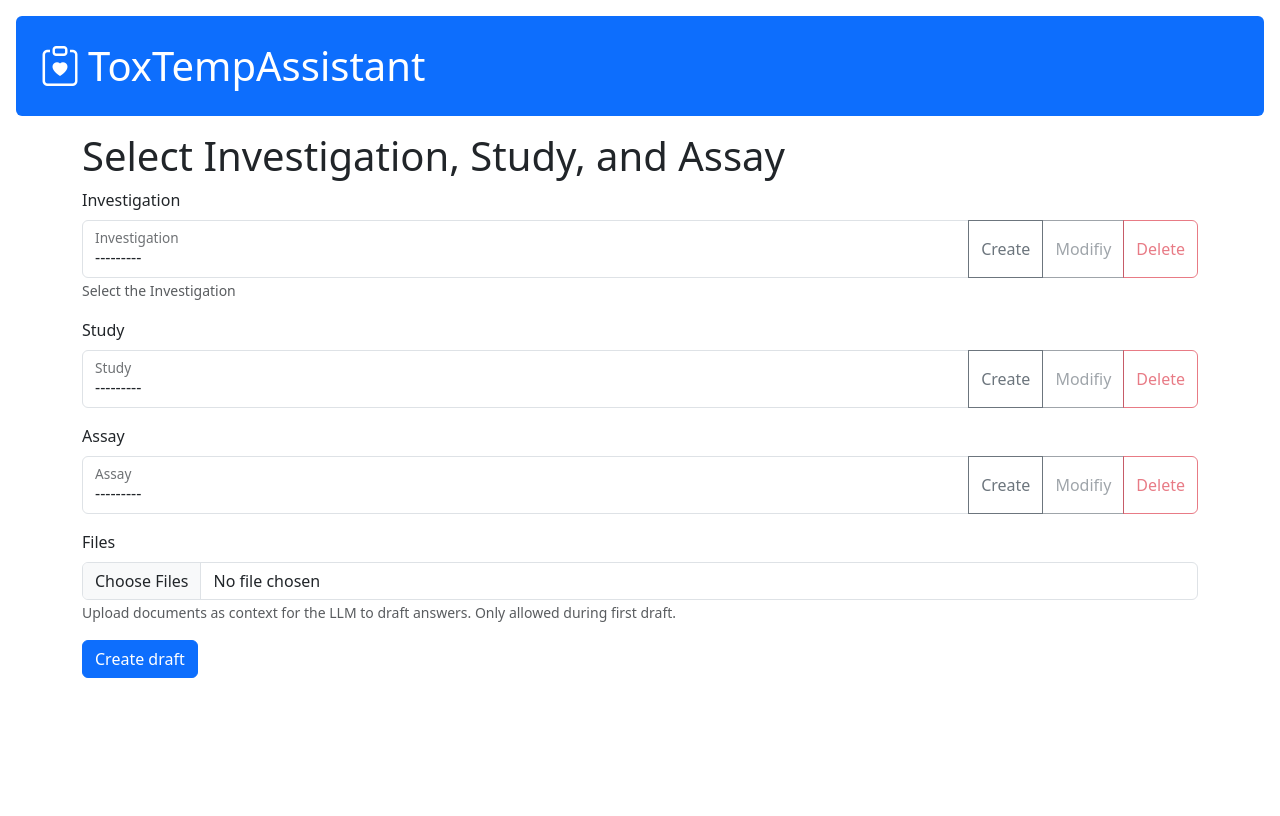
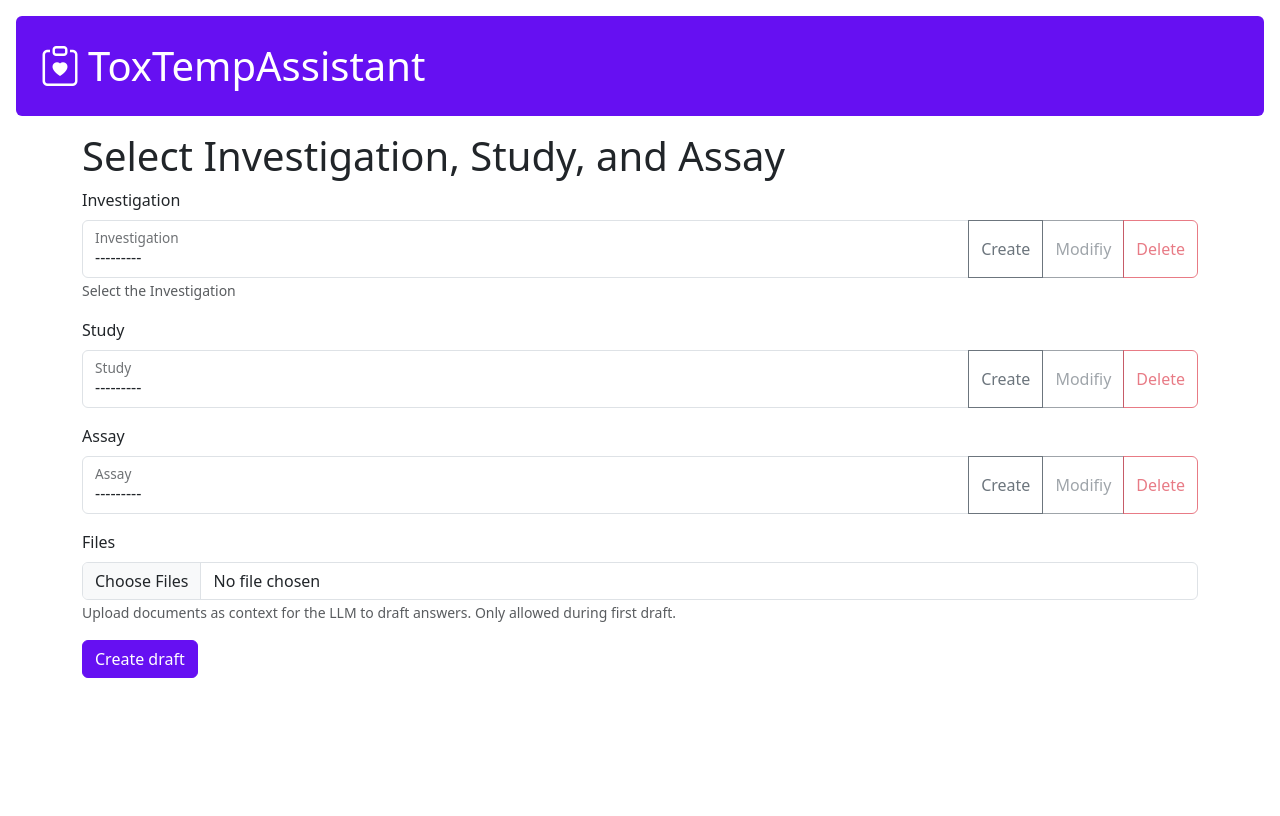
Before and after one commit to johannehouweling/ToxTempAssistant, a Django app: page / in a window 1280 px wide. Run offline with Django 5.2, Linux system fonts and the light colour scheme; data that the repository does not hold is empty; parts of the project's set-up code (start-up, migrations or seed data) failed here and were passed over; some libraries are stand-ins or nearby versions.

Commit message:
layout indigo

```diff
--- a/myocyte/toxtempass/templates/toxtempass/base.html
+++ b/myocyte/toxtempass/templates/toxtempass/base.html
@@ -9,10 +9,16 @@
     <link href="https://cdn.jsdelivr.net/npm/bootstrap@5.3.3/dist/css/bootstrap.min.css" rel="stylesheet" integrity="sha384-QWTKZyjpPEjISv5WaRU9OFeRpok6YctnYmDr5pNlyT2bRjXh0JMhjY6hW+ALEwIH" crossorigin="anonymous">
     <script src="https://cdn.jsdelivr.net/npm/bootstrap@5.3.3/dist/js/bootstrap.bundle.min.js" integrity="sha384-YvpcrYf0tY3lHB60NNkmXc5s9fDVZLESaAA55NDzOxhy9GkcIdslK1eN7N6jIeHz" crossorigin="anonymous"></script>
     <link rel="stylesheet" href="https://cdn.jsdelivr.net/npm/bootstrap-icons@1.11.3/font/bootstrap-icons.min.css">
+
+    <style>
+        .bg-indigo {
+            background-color: #6610f2;
+        }
+    </style>
 </head>
 <body style="height: 100vh; overflow: hidden;">
     <header>
-        <div class="card border-0 m-3 d-flex flex-row align-items-center bg-primary" style="height:100px;"> <!--background-color:var(--bs-indigo);-->
+        <div class="card border-0 m-3 d-flex flex-row align-items-center bg-indigo" style="height:100px;"> <!--background-color:var(--bs-indigo);-->
             <h1 class="m-3 text-white"><i class="bi bi-clipboard-heart m-2"></i>ToxTempAssistant<h1>
         </div>
     </header>
--- a/myocyte/toxtempass/templates/toxtempass/start.html
+++ b/myocyte/toxtempass/templates/toxtempass/start.html
@@ -11,7 +11,21 @@
         {% csrf_token %}
         <div id='non-field-errors'></div>
         {% bootstrap_form form layout='floating' show_label=False %}
-        <button id="startButton" class="btn btn-primary" type="submit">
+
+        <style>
+            .btn-indigo {
+                background-color: #6610f2; /* Bootstrap indigo color */
+                border-color: #6610f2; /* Match border color to background */
+                color: white;
+            }
+            .btn-indigo:hover {
+                background-color: #2c1a4d; /* Darker shade for hover effect */
+                border-color: #2c1a4d; /* Match border color on hover */
+                color: white;
+            }
+        </style>
+
+        <button id="startButton" class="btn btn-indigo" type="submit">
             <span class="spinner-border spinner-border-sm d-none" role="status" aria-hidden="true" id="startButtonSpinner"></span>
             <span id="startButtonText">Create draft</span>
         </button>
```
Also changed, not shown: myocyte/toxtempass/templates/toxtempass/answer.html (+22 -2 lines), myocyte/toxtempass/templates/toxtempass/create.html (+23 -1 lines).
